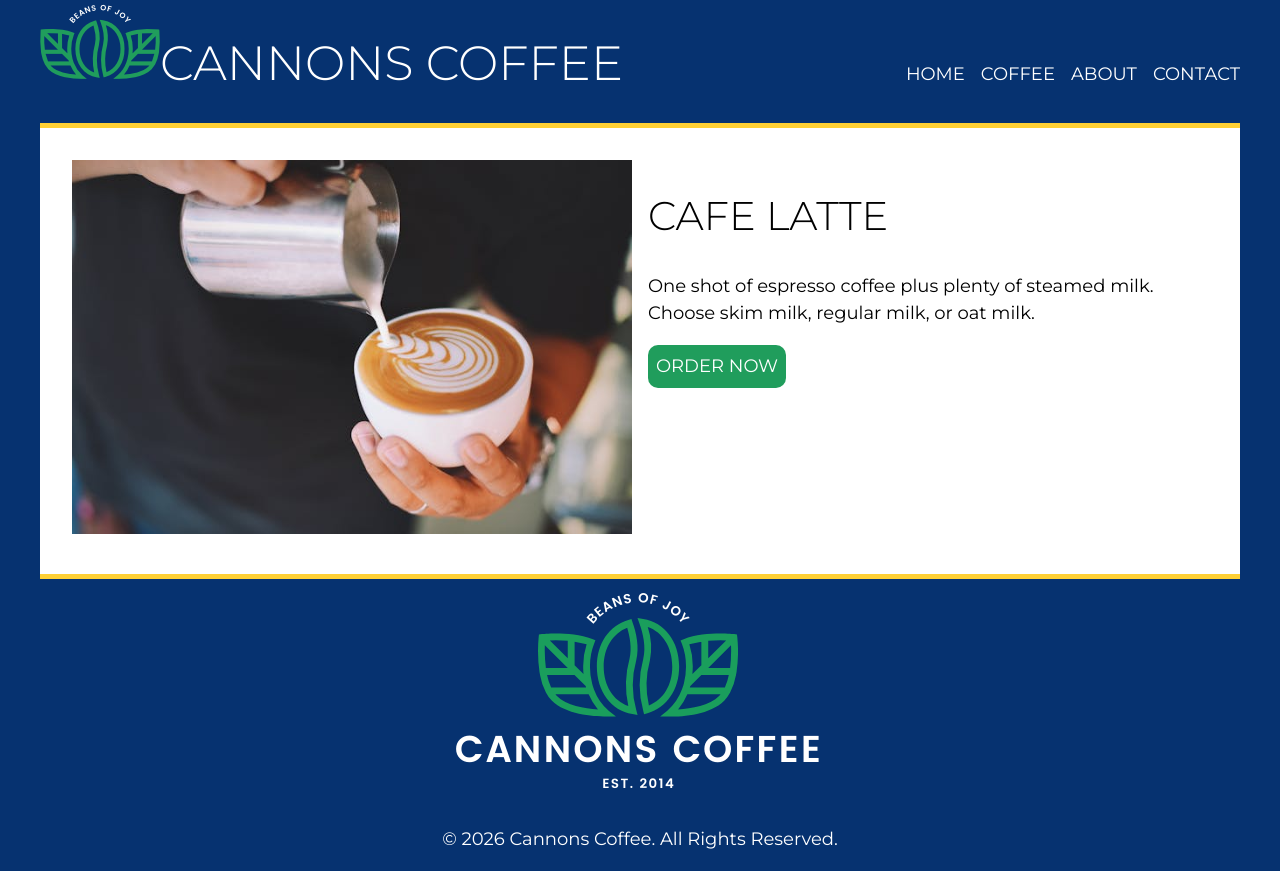
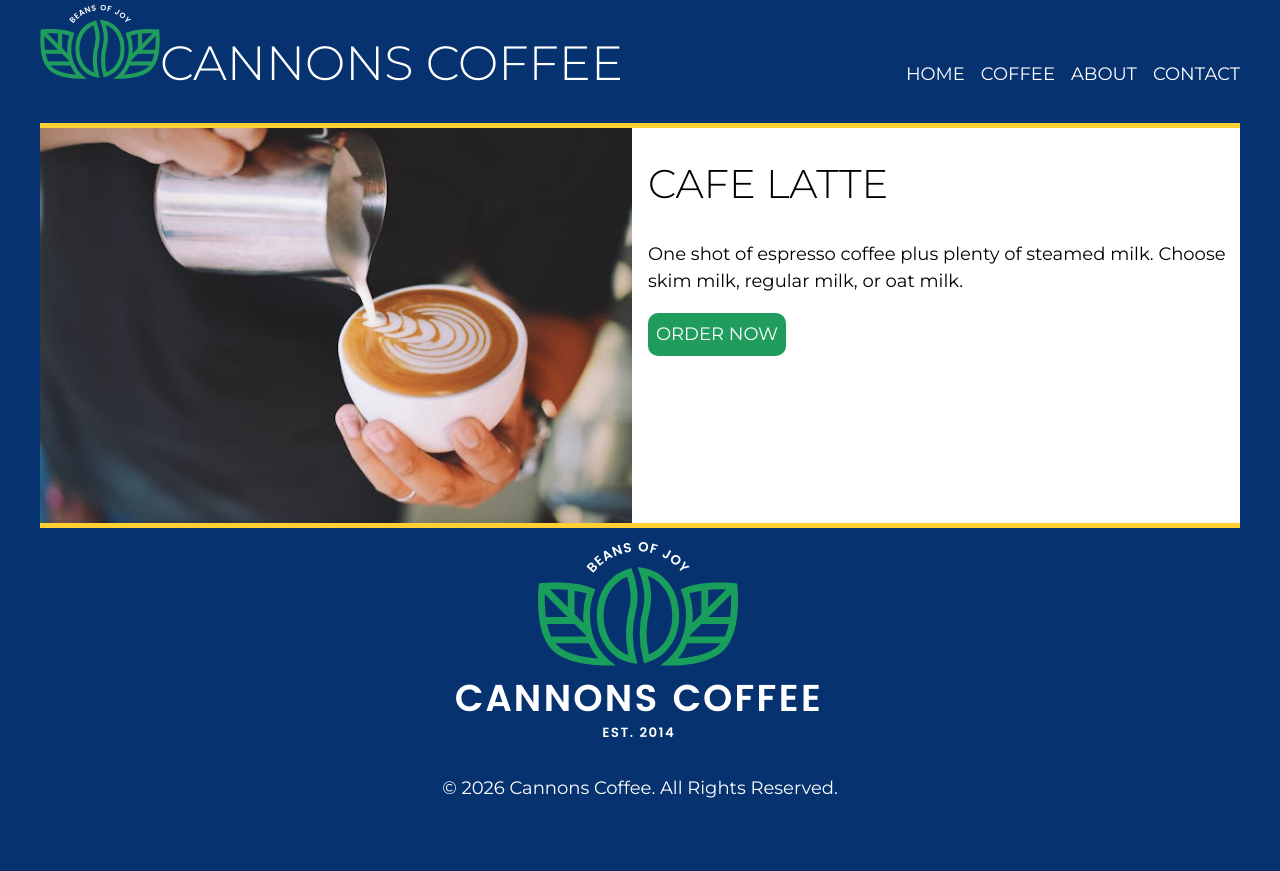
Before and after one commit to purnelljoscelia2001/cannons-coffee, a plain HTML site: page latte.html in a window 1280 px wide. After the commit the page ends 820 px from the top, so only its background shows below. Drawn offline with Linux system fonts and the light colour scheme.

Commit message:
fixed the latte page

```diff
--- a/latte.html
+++ b/latte.html
@@ -1,11 +1,13 @@
 <!DOCTYPE html>
 <html lang="en">
+
 <head>
     <meta charset="UTF-8">
     <meta name="viewport" content="width=device-width, initial-scale=1.0">
     <title>Document</title>
     <link rel="stylesheet" href="css/styles.css">
 </head>
+
 <body>
     <div class="container">
         <header>
@@ -27,14 +29,16 @@
             </nav>
         </header>
         <main>
-            <div class="latte-container">
-                <div class="latte-img">
+            <div class="grid1">
+                <div class="imgcard">
                     <img src="./images/latte.jpg" alt="Coffee in a cup">
                 </div>
                 <div class="latte-text">
                     <h2>Cafe Latte</h2>
-                    <p>One shot of espresso coffee plus plenty of steamed milk. Choose skim milk, regular milk, or oat milk.</p>
-                    <a href="https://www.starbucks.com/menu/product/407/hot?gad_source=1&gad_campaignid=23805630888&gbraid=0AAAAADoJV5uK-Ev2Zd5spLj0vtI2gdsXp&gclid=CjwKCAjwpefSBhBvEiwAzyEtZxEmxJ2O6hLIGxuzakb-jj4e9ohxn_KHiqc5QifgQEzFnDbLCT6b8xoC4hMQAvD_BwE" target="_blank" class="greenbutton">Order Now</a>
+                    <p>One shot of espresso coffee plus plenty of steamed milk. Choose skim milk, regular milk, or oat
+                        milk.</p>
+                    <a href="https://www.starbucks.com/menu/product/407/hot?gad_source=1&gad_campaignid=23805630888&gbraid=0AAAAADoJV5uK-Ev2Zd5spLj0vtI2gdsXp&gclid=CjwKCAjwpefSBhBvEiwAzyEtZxEmxJ2O6hLIGxuzakb-jj4e9ohxn_KHiqc5QifgQEzFnDbLCT6b8xoC4hMQAvD_BwE"
+                        target="_blank" class="greenbutton">Order Now</a>
                 </div>
             </div>
         </main>
@@ -44,4 +48,5 @@
         </footer>
     </div>
 </body>
+
 </html>
```
Also changed, not shown: css/styles.css (+1 -8 lines).
